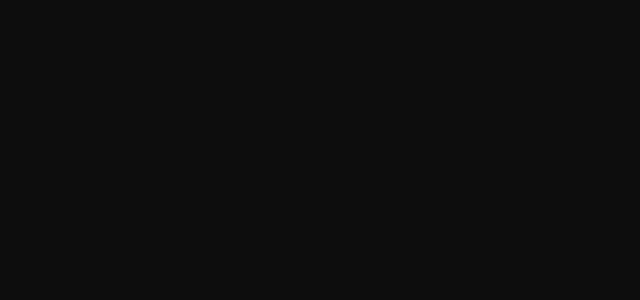
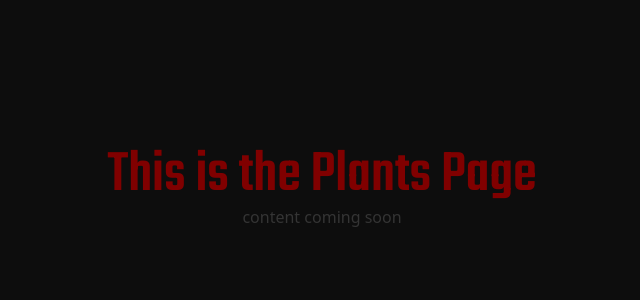
Before and after one commit to dstepha3/DanielOnline, a Vue app: page /music/unreleased in a window 1280 px wide. Before the commit this address had no page. Shown: the top 300 px of the page, without its empty margins (318-958 px from the left). Built offline with nearby package versions, Linux system fonts and the light colour scheme.

Commit message:
+ file structure

```diff
--- a/package.json
+++ b/package.json
@@ -22,7 +22,9 @@
     "@vue/compiler-sfc": "^3.0.0",
     "babel-eslint": "^10.1.0",
     "eslint": "^6.7.2",
-    "eslint-plugin-vue": "^7.0.0"
+    "eslint-plugin-vue": "^7.0.0",
+    "less": "^4.1.1",
+    "less-loader": "^10.0.1"
   },
   "eslintConfig": {
     "root": true,
--- a/src/router/index.js
+++ b/src/router/index.js
@@ -7,6 +7,7 @@ import Code from "@/views/Code.vue";
 import Plants from "@/views/Plants.vue";
 import Music from "@/views/Music.vue";
 import ContactThankYou from "@/views/ContactThankYou.vue";
+import unreleased from "@/views/Unreleased.vue";
 
 const routes = [
     {
@@ -64,6 +65,14 @@ const routes = [
         meta: {
             title: 'Thanks - Daniel Online!'
         }
+    },
+    {
+        path: "/music/unreleased",
+        name: "Unreleased",
+        component: unreleased,
+        meta: {
+            title: 'Unreleased Music - Daniel Online!'
+        }
     }
 ];
 
--- /dev/null
+++ b/src/views/Unreleased.vue
@@ -0,0 +1,14 @@
+<template lang="html">
+    <div id="body">
+        <h1>This is the Plants Page</h1>
+        <span class="coming-soon">content coming soon</span>
+    </div>
+</template>
+
+<script lang="js">
+
+export default {
+    name: 'unreleased'
+}
+
+</script>
```
Also changed, not shown: 2 other files (tests, documents, lock files or other folders).
